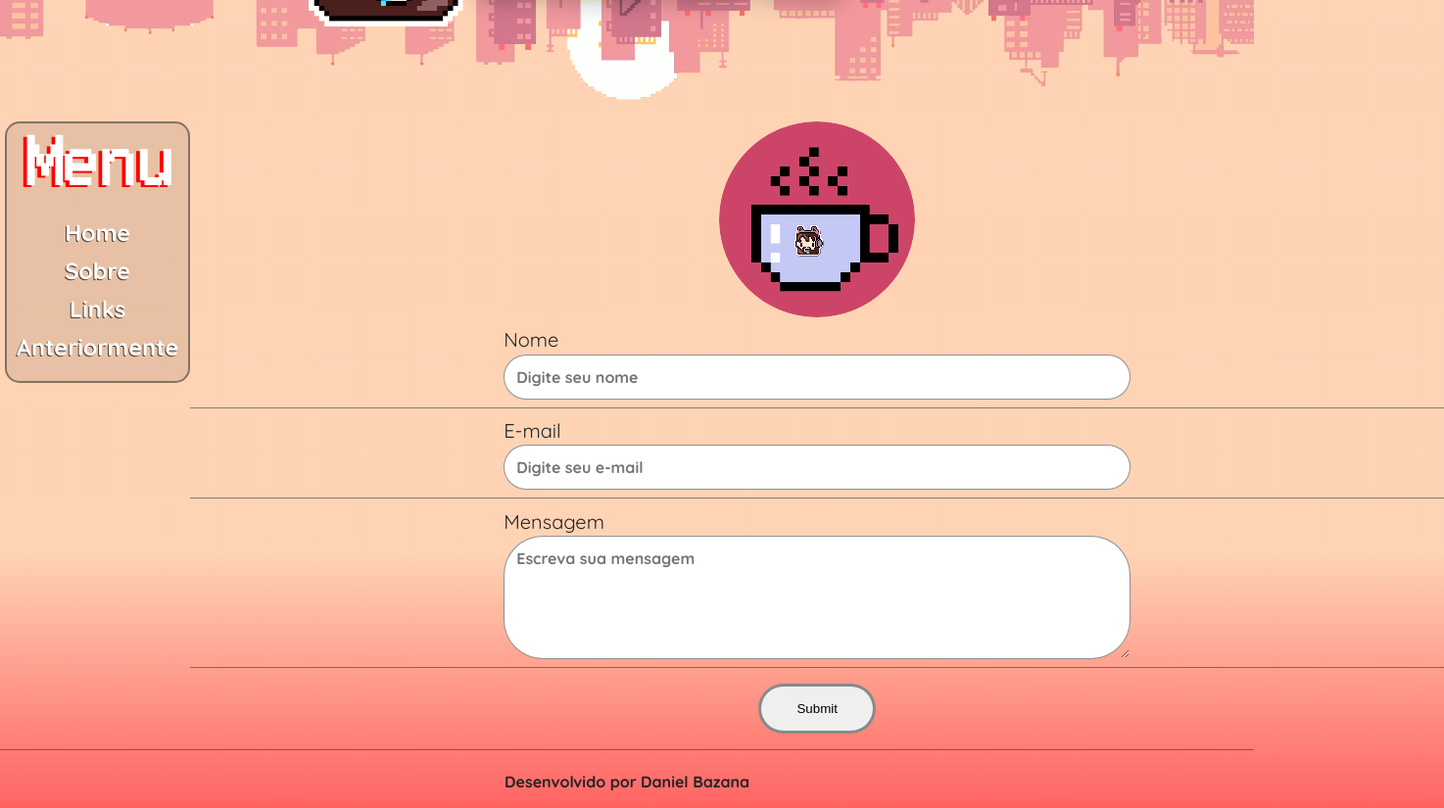
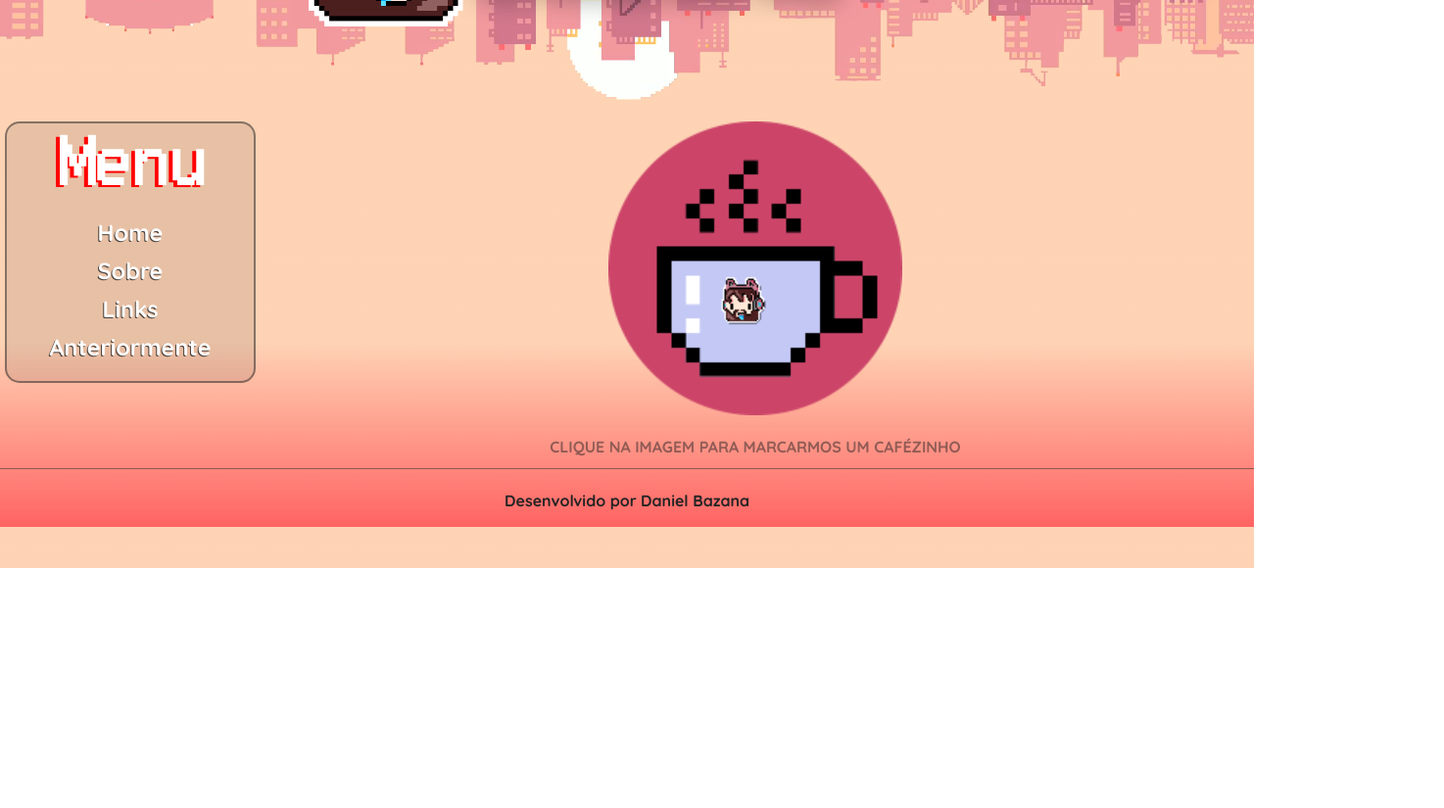
Before and after one commit to denielzbzn/denielzbzn.github.io, a plain HTML site: page 03-cafezinho.html in a window 1280 px wide. Shown: the part 220-1045 px from the top of the page at 98% size, 1474 px wide, since content can reach past the window. After the commit the page ends 800 px from the top, so only its background shows below. Drawn offline with Linux system fonts and the light colour scheme.

Commit message:
atualização email/cafezinho

```diff
--- a/03-cafezinho.html
+++ b/03-cafezinho.html
@@ -30,33 +30,18 @@
 						<li><a href="./old-page/daniel-bazana-homepage02.html" class="menu-01">Anteriormente</a></li>
 					</ul>
 				</nav>
-				<div>
+				<div class="conteudo">
                     <div class="avatarx">
+						<a href="mailto:dnlz.bzn@gmail.com" target="_blank">
 						<picture>
 						<source media="(max-width: 600px)" srcset="./anexos/avatar/coffee.png">
 						<img src="./anexos/avatar/coffee.png" alt="Profile - Daniel Bazana">
 						</picture>
+						</a>
 					</div>
-                    <div class="contato">
-						<form method="post">
-							<div class="campo01">
-								<label for="nome">Nome</label>
-								<input type="text" name="nome" id="nome" placeholder="Digite seu nome">
-							</div>
-							<div class="campo01">
-								<label for="email">E-mail</label>
-								<input type="email" name="email" id="email" placeholder="Digite seu e-mail">
-							</div>
-							<div class="campo01">
-								<label for="mensagem">Mensagem</label>
-								<textarea name="mensagem" id="mensagem" rows="5" placeholder="Escreva sua mensagem"></textarea>
-							</div>
-							<div class="send">
-								<div class="campo02">
-									<input type="submit" class="submit">
-								</div>
-							</div>
-                    	</form>
+                    <div class="name">
+						<h4>Clique na imagem para marcarmos um Cafézinho</h4>
+
 					</div>
 				</div>
 			</div>
--- a/css/new-style01.css
+++ b/css/new-style01.css
@@ -228,116 +228,18 @@ p {
 
 /* CONTENT-PG03-CONTATO */
 .avatarx {
-    background-color: transparent;
-    display: block;
-    width: 200px;
-    height: 200px;
-    overflow: hidden;
-    border-radius: 50%;
+    /*background-color: transparent;
+    display: block;*/
+    width: 300px;
+    height: 300px;
+    /*overflow: hidden;
+    border-radius: 50%;*/
 }
 
 .avatarx img {
     display: block;
     width: 100%;
 }
-
-.contato {
-    width: 100%;
-}
-
-.campo01 {
-	display: flex;
-	flex-direction: column;
-    justify-content: center;
-	align-items: center;
-    border-bottom: 1px solid rgba(36, 36, 36, 0.5);
-    /*margin-left: 0px;
-    width: 75%;*/
-}
-
-.campo02 {
-    display: flex;
-	flex-direction: column;
-    justify-content: center;
-	align-items: center;
-
-}
-
-#nome {
-	padding: 12px;
-    font-weight: 700;
-    font-size: 16px;
-    border: 1px solid rgba(36, 36, 36, 0.5);
-    border-radius: 40px;
-    font-family: 'Quicksand', sans-serif;
-}
-
-#email {
-	padding: 12px;
-    font-weight: 700;
-    font-size: 16px;
-    border: 1px solid rgba(36, 36, 36, 0.5);
-    border-radius: 40px;
-    font-family: 'Quicksand', sans-serif;
-}
-
-#mensagem {
-	padding: 12px;
-    font-weight: 700;
-    font-size: 16px;
-    border: 1px solid rgba(36, 36, 36, 0.5);
-    border-radius: 40px;
-    font-family: 'Quicksand', sans-serif;
-}
-
-form div {
-	width: 100vw;
-	padding-top: 0.5rem;
-    padding-bottom: 0.5rem;
-}
-
-form {
-	width: 100%;
-	display: flex;
-	flex-direction: column;
-	align-items: center;
-}
-
-[type="text"], [type="email"], textarea, label {
-	display: block;
-	width: 50%;
-	font-size: 15px;
-	padding-top: .3vh;
-	padding-bottom: .3vh;
-    margin: 0 auto;
-}
-
-input {
-    margin: 0 auto;
-}
-
-label {
-	font-size: 20px;
-	margin: 0 auto;
-}
-
-textarea {
-    margin: 0 auto;
-}
-
-.send {
-    width: 100%;
-}
-
-.submit {
-	width: 120px;
-    padding-top: 15px;
-    padding-bottom: 15px;
-	border-radius: 50px;
-	border: 3px solid rgba(36, 36, 36, 0.5);
-    margin: 0 auto;
-}
-
 
 /* FOOTER */
 footer {
@@ -431,11 +333,8 @@ footer p {
         scale: 65%;
     }
     .avatarx {
-        width: 150px;
-        height: 150px;
-    }
-    form div {
-        width: 70vw;
+        width: 200px;
+        height: 200px;
     }
 }
 
@@ -532,7 +431,4 @@ footer p {
         width: 120px;
         height: 120px;
     }
-    form div {
-        width: 100vw;
-    }
 }
```
